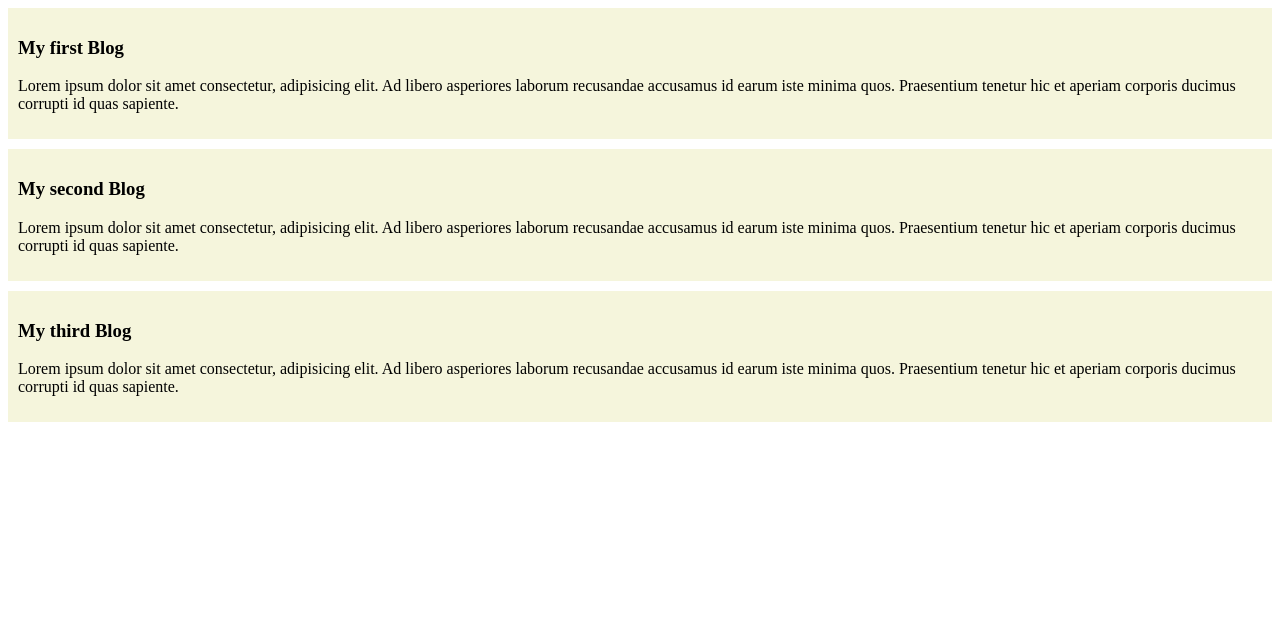
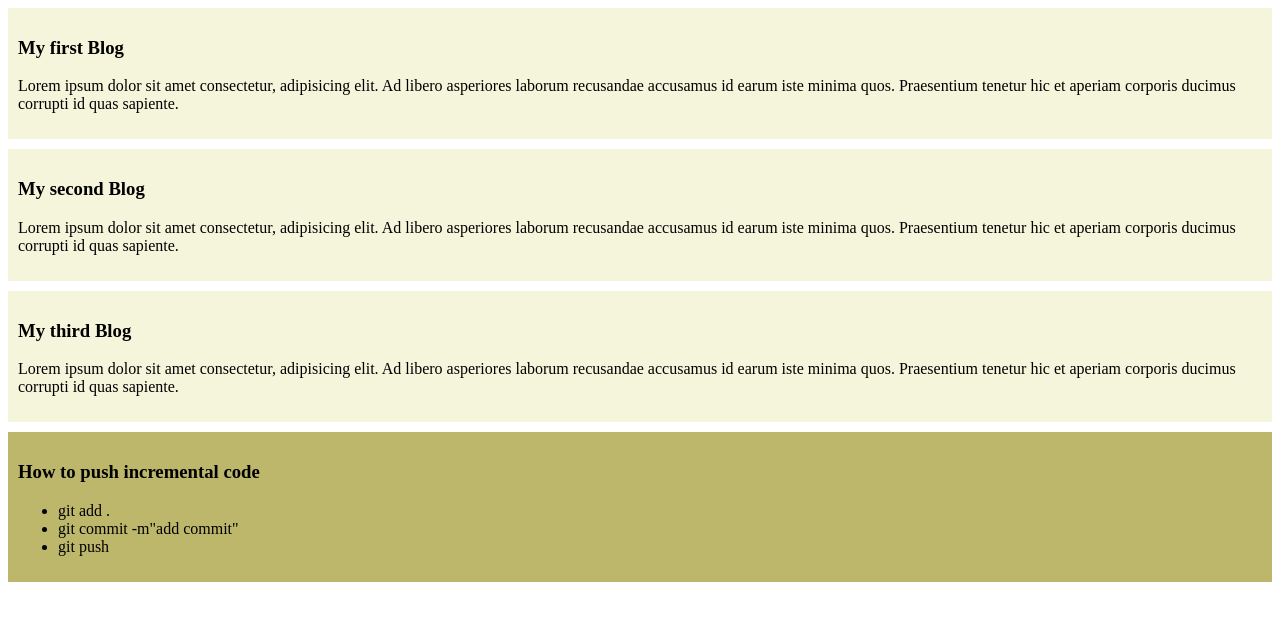
Before and after one commit to miftah1299/my-first-repo, a plain HTML site: page index.html in a window 1280 px wide. Drawn offline with Linux system fonts and the light colour scheme.

Commit message:
added a list how to push code

```diff
--- a/index.html
+++ b/index.html
@@ -22,5 +22,14 @@
         <p>Lorem ipsum dolor sit amet consectetur, adipisicing elit. Ad libero asperiores laborum recusandae accusamus id earum iste minima quos.
             Praesentium tenetur hic et aperiam corporis ducimus corrupti id quas sapiente.</p>
     </div>
+
+    <div class="push">
+        <h3>How to push incremental code</h3>
+        <ul>
+            <li>git add .</li>
+            <li>git commit -m"add commit"</li>
+            <li>git push</li>
+        </ul>
+    </div>
 </body>
 </html>
--- a/style.css
+++ b/style.css
@@ -1,3 +1,7 @@
+.push {
+    background-color:darkkhaki;
+}
+
 div {
     background-color:beige;
     padding: 10px;
```
